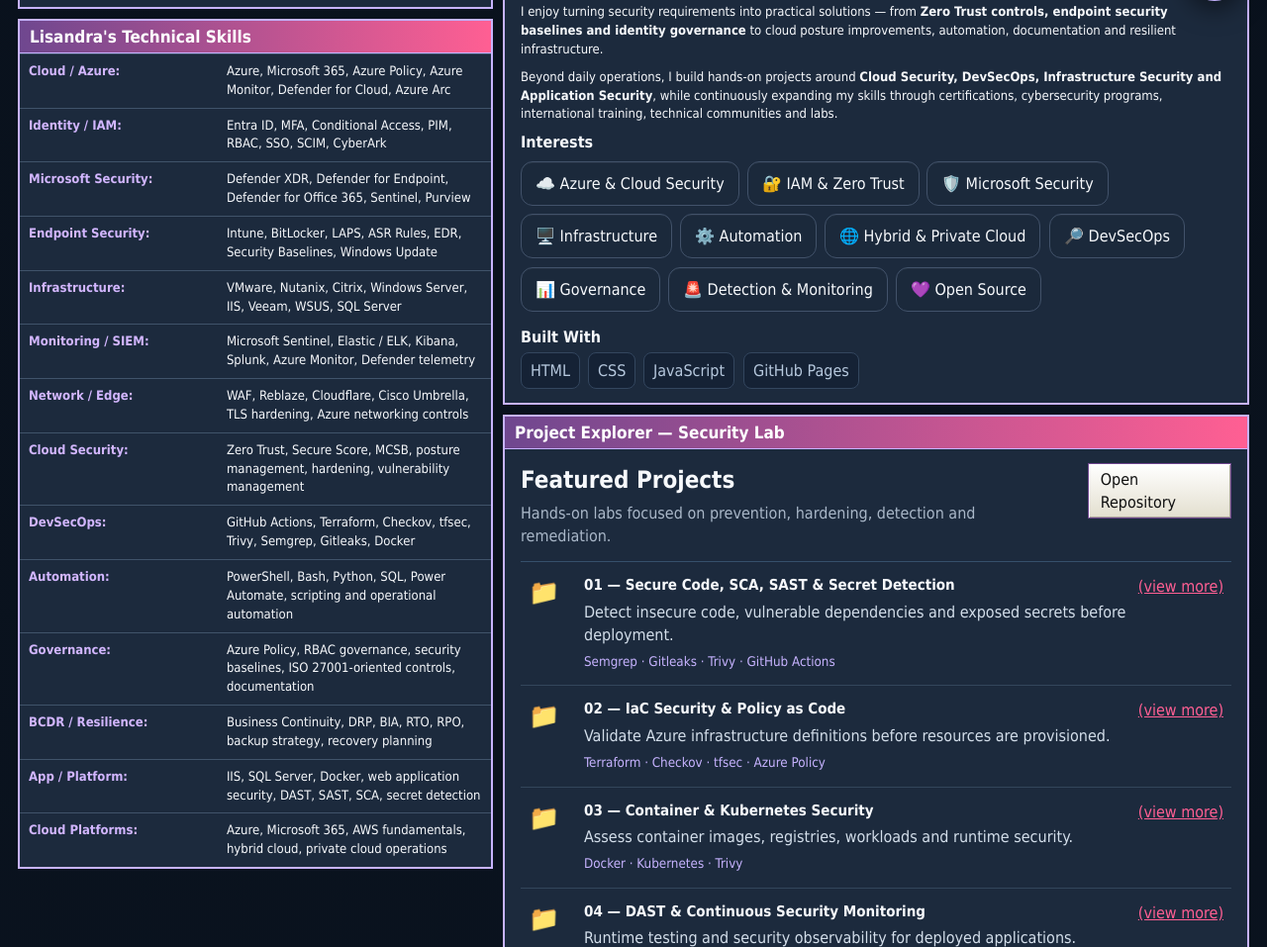
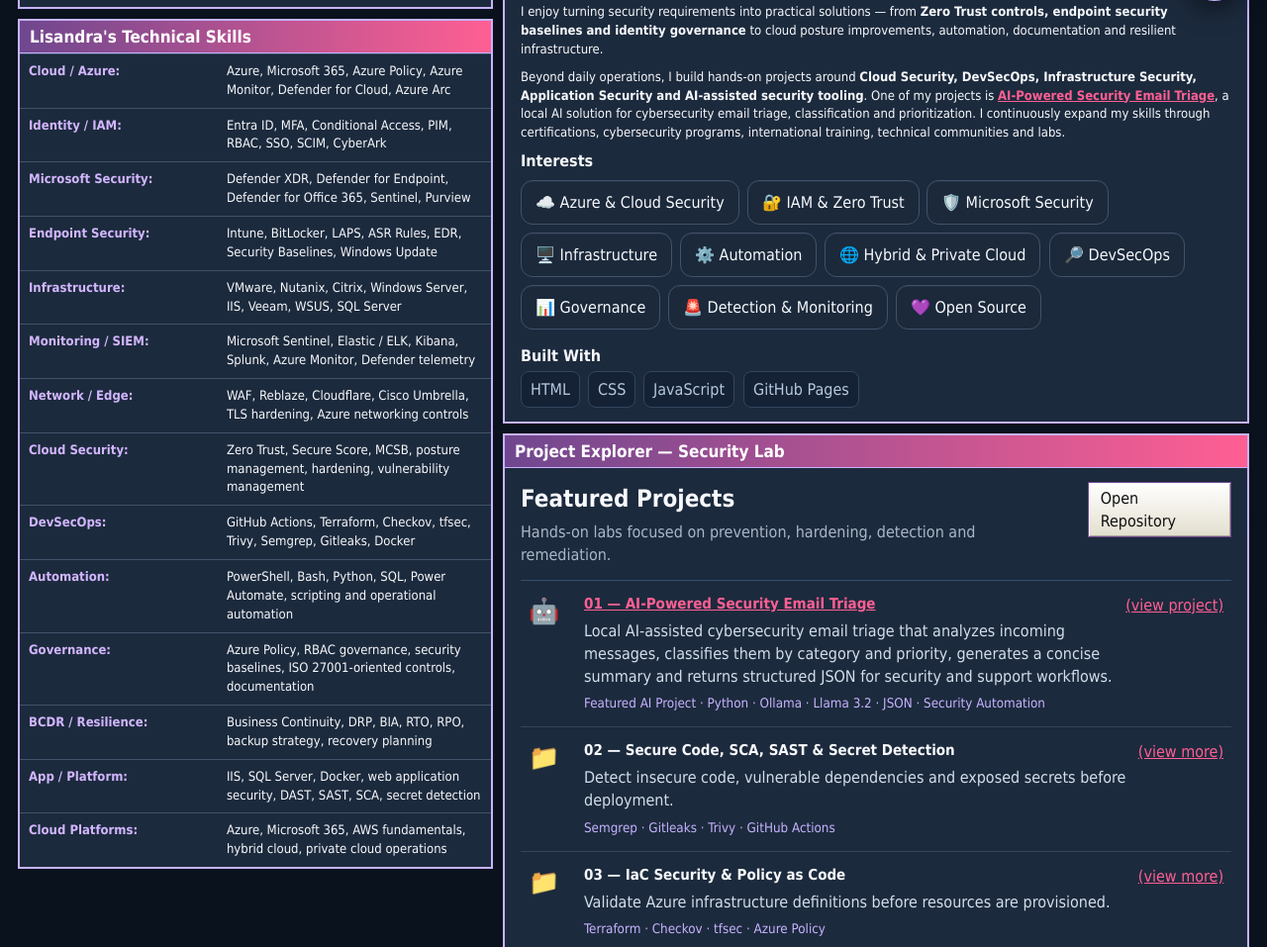
Before and after one commit to LisandraDv/lsdr-security-portfolio, a plain HTML site: page index.html in a window 1280 px wide. Shown: the part 775-1732 px from the top of the page at 99% size. Drawn offline with nearby package versions, Linux system fonts and the light colour scheme.

Commit message:
Update index.html

```diff
--- a/index.html
+++ b/index.html
@@ -194,8 +194,15 @@
 
 <p>
   Beyond daily operations, I build hands-on projects around
-  <strong>Cloud Security, DevSecOps, Infrastructure Security and Application Security</strong>,
-  while continuously expanding my skills through certifications,
+  <strong>Cloud Security, DevSecOps, Infrastructure Security, Application Security
+  and AI-assisted security tooling</strong>. One of my projects is
+  <a
+    href="https://github.com/LisandraDv/ai-security-email-triage"
+    target="_blank"
+    rel="noreferrer"
+  ><strong>AI-Powered Security Email Triage</strong></a>,
+  a local AI solution for cybersecurity email triage, classification and
+  prioritization. I continuously expand my skills through certifications,
   cybersecurity programs, international training, technical communities and labs.
 </p>
             <h3>Interests</h3>
@@ -222,11 +229,42 @@
       <div class="panel-content">
         <div class="section-intro"><div><h2 id="projects-title">Featured Projects</h2><p>Hands-on labs focused on prevention, hardening, detection and remediation.</p></div><a class="retro-button" href="https://github.com/LisandraDv/lsdr-security-portfolio" target="_blank" rel="noreferrer">Open Repository</a></div>
         <div class="project-list">
-          <article class="project-row"><div class="project-folder">📁</div><div><h3>01 — Secure Code, SCA, SAST & Secret Detection</h3><p>Detect insecure code, vulnerable dependencies and exposed secrets before deployment.</p><small>Semgrep · Gitleaks · Trivy · GitHub Actions</small></div><button class="text-button js-project" type="button" data-title="Secure Code, SCA, SAST & Secret Detection" data-objective="Prevent vulnerable dependencies, insecure code patterns and exposed secrets from reaching production." data-tools="GitHub Actions · Semgrep · Gitleaks · Trivy · OWASP Dependency-Check" data-path="01-secure-code-sca-sast-secret-detection/">(view more)</button></article>
-          <article class="project-row"><div class="project-folder">📁</div><div><h3>02 — IaC Security & Policy as Code</h3><p>Validate Azure infrastructure definitions before resources are provisioned.</p><small>Terraform · Checkov · tfsec · Azure Policy</small></div><button class="text-button js-project" type="button" data-title="Infrastructure as Code Security & Policy as Code" data-objective="Reduce cloud misconfigurations by applying IaC security checks and Policy as Code before deployment." data-tools="Terraform · Checkov · tfsec · Azure Policy · GitHub Actions" data-path="02-iac-security-policy-as-code/">(view more)</button></article>
-          <article class="project-row"><div class="project-folder">📁</div><div><h3>03 — Container & Kubernetes Security</h3><p>Assess container images, registries, workloads and runtime security.</p><small>Docker · Kubernetes · Trivy</small></div><button class="text-button js-project" type="button" data-title="Container & Kubernetes Security" data-objective="Explore practical container and Kubernetes security controls across build and runtime stages." data-tools="Docker · Kubernetes · Trivy · security scanning" data-path="03-container-kubernetes-security/">(view more)</button></article>
-          <article class="project-row"><div class="project-folder">📁</div><div><h3>04 — DAST & Continuous Security Monitoring</h3><p>Runtime testing and security observability for deployed applications.</p><small>DAST · Monitoring · Detection</small></div><button class="text-button js-project" type="button" data-title="DAST & Continuous Security Monitoring" data-objective="Combine dynamic testing with continuous visibility to identify application security issues in runtime contexts." data-tools="DAST · monitoring · security reporting" data-path="04-dast-continuous-security-monitoring/">(view more)</button></article>
-          <article class="project-row"><div class="project-folder">📁</div><div><h3>05 — Azure & Microsoft 365 Security Hardening</h3><p>Strengthen identity, access, security baselines and monitoring controls.</p><small>Azure · M365 · Entra ID · Defender</small></div><button class="text-button js-project" type="button" data-title="Cloud Security Hardening — Azure & Microsoft 365" data-objective="Review and strengthen cloud identity, access, hardening and monitoring controls across Microsoft environments." data-tools="Azure · Microsoft 365 · Entra ID · Defender · governance controls" data-path="05-cloud-security-hardening-azure-m365/">(view more)</button></article>
+
+          <article class="project-row">
+            <div class="project-folder">🤖</div>
+            <div>
+              <h3>
+                <a
+                  href="https://github.com/LisandraDv/ai-security-email-triage"
+                  target="_blank"
+                  rel="noreferrer"
+                >01 — AI-Powered Security Email Triage</a>
+              </h3>
+              <p>
+                Local AI-assisted cybersecurity email triage that analyzes incoming messages,
+                classifies them by category and priority, generates a concise summary and
+                returns structured JSON for security and support workflows.
+              </p>
+              <small>Featured AI Project · Python · Ollama · Llama 3.2 · JSON · Security Automation</small>
+            </div>
+            <a
+              class="text-button"
+              href="https://github.com/LisandraDv/ai-security-email-triage"
+              target="_blank"
+              rel="noreferrer"
+            >(view project)</a>
+          </article>
+
+          <article class="project-row"><div class="project-folder">📁</div><div><h3>02 — Secure Code, SCA, SAST & Secret Detection</h3><p>Detect insecure code, vulnerable dependencies and exposed secrets before deployment.</p><small>Semgrep · Gitleaks · Trivy · GitHub Actions</small></div><button class="text-button js-project" type="button" data-title="Secure Code, SCA, SAST & Secret Detection" data-objective="Prevent vulnerable dependencies, insecure code patterns and exposed secrets from reaching production." data-tools="GitHub Actions · Semgrep · Gitleaks · Trivy · OWASP Dependency-Check" data-path="01-secure-code-sca-sast-secret-detection/">(view more)</button></article>
+
+          <article class="project-row"><div class="project-folder">📁</div><div><h3>03 — IaC Security & Policy as Code</h3><p>Validate Azure infrastructure definitions before resources are provisioned.</p><small>Terraform · Checkov · tfsec · Azure Policy</small></div><button class="text-button js-project" type="button" data-title="Infrastructure as Code Security & Policy as Code" data-objective="Reduce cloud misconfigurations by applying IaC security checks and Policy as Code before deployment." data-tools="Terraform · Checkov · tfsec · Azure Policy · GitHub Actions" data-path="02-iac-security-policy-as-code/">(view more)</button></article>
+
+          <article class="project-row"><div class="project-folder">📁</div><div><h3>04 — Container & Kubernetes Security</h3><p>Assess container images, registries, workloads and runtime security.</p><small>Docker · Kubernetes · Trivy</small></div><button class="text-button js-project" type="button" data-title="Container & Kubernetes Security" data-objective="Explore practical container and Kubernetes security controls across build and runtime stages." data-tools="Docker · Kubernetes · Trivy · security scanning" data-path="03-container-kubernetes-security/">(view more)</button></article>
+
+          <article class="project-row"><div class="project-folder">📁</div><div><h3>05 — DAST & Continuous Security Monitoring</h3><p>Runtime testing and security observability for deployed applications.</p><small>DAST · Monitoring · Detection</small></div><button class="text-button js-project" type="button" data-title="DAST & Continuous Security Monitoring" data-objective="Combine dynamic testing with continuous visibility to identify application security issues in runtime contexts." data-tools="DAST · monitoring · security reporting" data-path="04-dast-continuous-security-monitoring/">(view more)</button></article>
+
+          <article class="project-row"><div class="project-folder">📁</div><div><h3>06 — Azure & Microsoft 365 Security Hardening</h3><p>Strengthen identity, access, security baselines and monitoring controls.</p><small>Azure · M365 · Entra ID · Defender</small></div><button class="text-button js-project" type="button" data-title="Cloud Security Hardening — Azure & Microsoft 365" data-objective="Review and strengthen cloud identity, access, hardening and monitoring controls across Microsoft environments." data-tools="Azure · Microsoft 365 · Entra ID · Defender · governance controls" data-path="05-cloud-security-hardening-azure-m365/">(view more)</button></article>
+        </div>
         </div>
       </div>
     </section>
```
